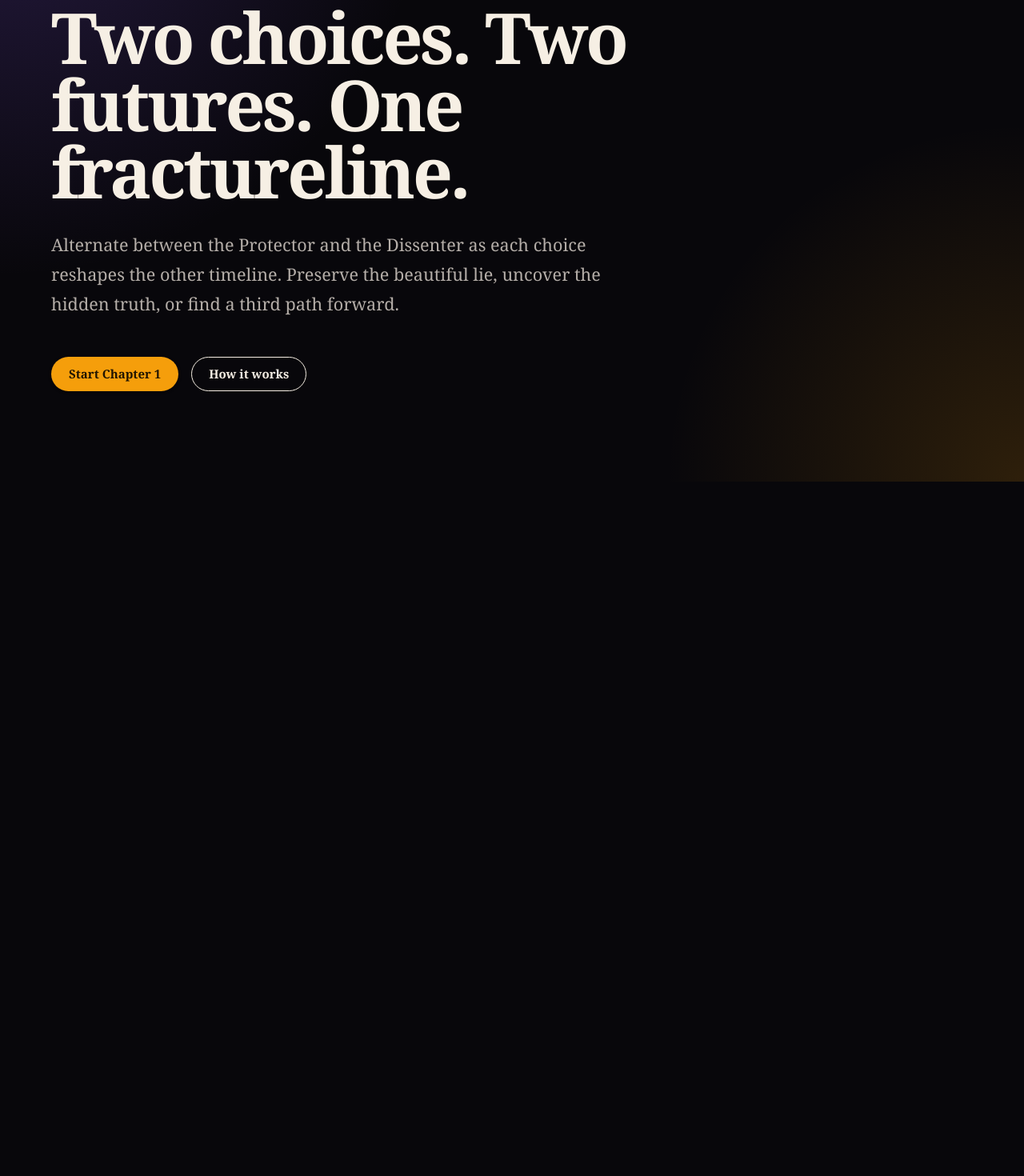
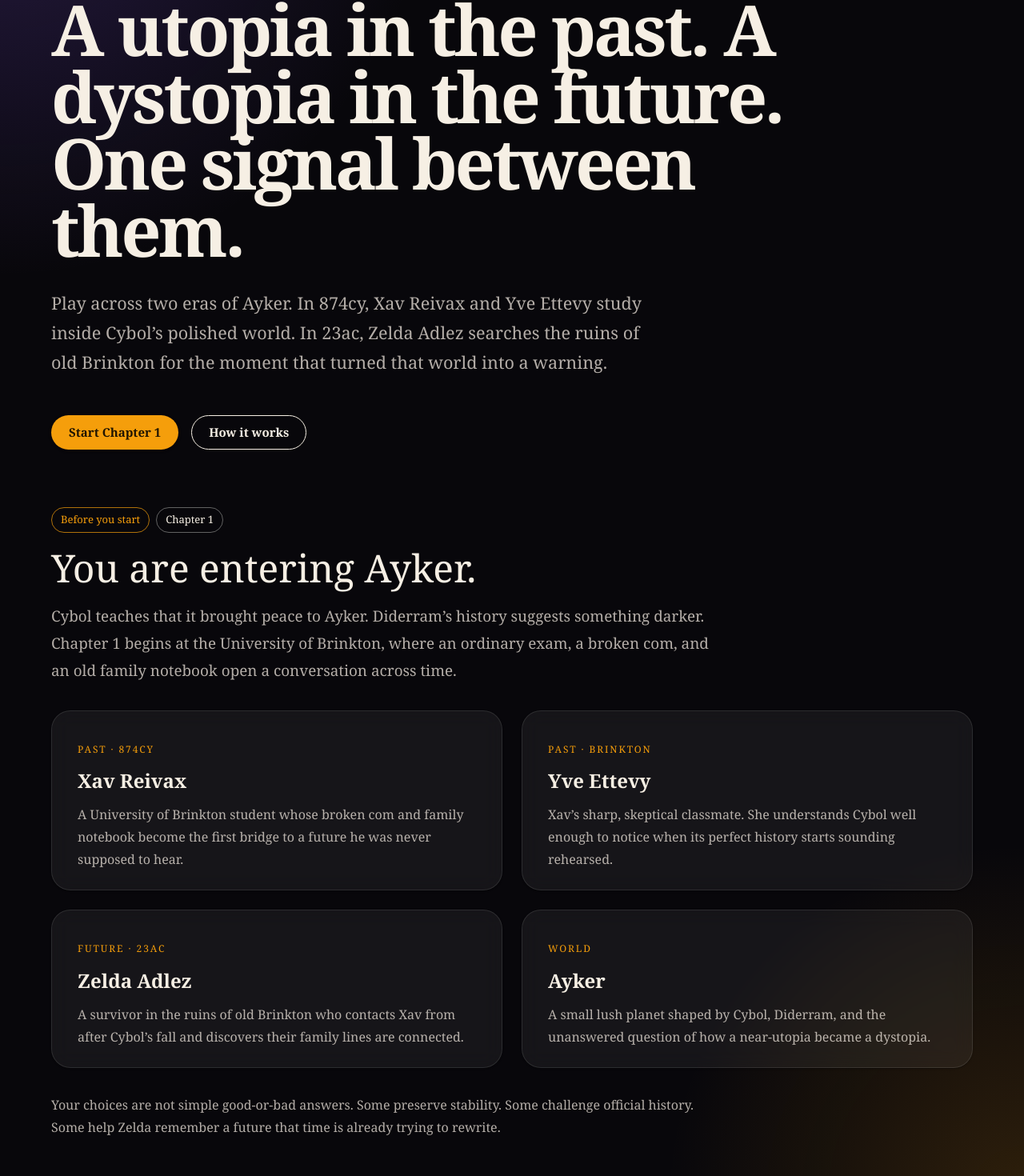
Before and after one commit to maniator/a-fracture-in-time, a Next.js app in the folder apps/web/: page / in a window 1280 px wide. Shown: the part 198-1668 px from the top of the page at 80% size. Before the commit the page ends 800 px from the top, so only its background shows below. Built offline with nearby package versions, Linux system fonts and the light colour scheme.

Commit message:
ui: add Xav and Zelda setup to homepage

```diff
--- a/apps/web/app/page.tsx
+++ b/apps/web/app/page.tsx
@@ -1,27 +1,54 @@
 import Link from 'next/link';
 import Box from '@mui/material/Box';
 import Button from '@mui/material/Button';
+import Card from '@mui/material/Card';
+import CardContent from '@mui/material/CardContent';
+import Chip from '@mui/material/Chip';
 import Container from '@mui/material/Container';
+import Grid from '@mui/material/Grid';
 import Stack from '@mui/material/Stack';
 import Typography from '@mui/material/Typography';
 import { SiteNav } from '@/components/site-nav';
 import { PwaRegister } from '@/components/pwa-register';
+
+const setupCards = [
+  {
+    title: 'Xav Reivax',
+    eyebrow: 'Past · 874cy',
+    body: 'A University of Brinkton student whose broken com and family notebook become the first bridge to a future he was never supposed to hear.',
+  },
+  {
+    title: 'Yve Ettevy',
+    eyebrow: 'Past · Brinkton',
+    body: 'Xav’s sharp, skeptical classmate. She understands Cybol well enough to notice when its perfect history starts sounding rehearsed.',
+  },
+  {
+    title: 'Zelda Adlez',
+    eyebrow: 'Future · 23ac',
+    body: 'A survivor in the ruins of old Brinkton who contacts Xav from after Cybol’s fall and discovers their family lines are connected.',
+  },
+  {
+    title: 'Ayker',
+    eyebrow: 'World',
+    body: 'A small lush planet shaped by Cybol, Diderram, and the unanswered question of how a near-utopia became a dystopia.',
+  },
+];
 
 export default function HomePage() {
   return (
     <Box component="main" sx={{ minHeight: '100vh', color: 'text.primary' }}>
       <PwaRegister />
       <SiteNav />
-      <Container maxWidth="lg" sx={{ minHeight: 'calc(100vh - 88px)', display: 'flex', alignItems: 'center', py: 10 }}>
-        <Box sx={{ maxWidth: 900 }}>
+      <Container maxWidth="lg" sx={{ py: 10 }}>
+        <Box sx={{ maxWidth: 940 }}>
           <Typography variant="overline" color="secondary" sx={{ letterSpacing: '0.35em' }}>
             Dual timeline narrative game
           </Typography>
           <Typography component="h1" variant="h1" sx={{ mt: 2, fontSize: { xs: '3rem', md: '5.5rem' }, lineHeight: 0.95 }}>
-            Two choices. Two futures. One fractureline.
+            A utopia in the past. A dystopia in the future. One signal between them.
           </Typography>
-          <Typography sx={{ mt: 4, maxWidth: 720, color: 'text.secondary', fontSize: { xs: '1.125rem', md: '1.35rem' }, lineHeight: 1.7 }}>
-            Alternate between the Protector and the Dissenter as each choice reshapes the other timeline. Preserve the beautiful lie, uncover the hidden truth, or find a third path forward.
+          <Typography sx={{ mt: 4, maxWidth: 760, color: 'text.secondary', fontSize: { xs: '1.125rem', md: '1.35rem' }, lineHeight: 1.7 }}>
+            Play across two eras of Ayker. In 874cy, Xav Reivax and Yve Ettevy study inside Cybol’s polished world. In 23ac, Zelda Adlez searches the ruins of old Brinkton for the moment that turned that world into a warning.
           </Typography>
           <Stack direction={{ xs: 'column', sm: 'row' }} spacing={2} sx={{ mt: 6 }}>
             <Button component={Link} href="/play" prefetch={false} color="secondary" variant="contained" size="large">
@@ -32,6 +59,41 @@ export default function HomePage() {
             </Button>
           </Stack>
         </Box>
+
+        <Box component="section" aria-labelledby="before-you-start-title" sx={{ mt: 9 }}>
+          <Stack direction="row" spacing={1} sx={{ mb: 2, flexWrap: 'wrap' }}>
+            <Chip label="Before you start" color="secondary" variant="outlined" />
+            <Chip label="Chapter 1" variant="outlined" />
+          </Stack>
+          <Typography id="before-you-start-title" component="h2" variant="h3" sx={{ fontSize: { xs: '2rem', md: '3rem' } }}>
+            You are entering Ayker.
+          </Typography>
+          <Typography sx={{ mt: 2, maxWidth: 840, color: 'text.secondary', fontSize: { xs: '1.05rem', md: '1.18rem' }, lineHeight: 1.8 }}>
+            Cybol teaches that it brought peace to Ayker. Diderram’s history suggests something darker. Chapter 1 begins at the University of Brinkton, where an ordinary exam, a broken com, and an old family notebook open a conversation across time.
+          </Typography>
+          <Grid container spacing={3} sx={{ mt: 4 }}>
+            {setupCards.map((card) => (
+              <Grid key={card.title} size={{ xs: 12, md: 6 }}>
+                <Card sx={{ height: '100%' }}>
+                  <CardContent sx={{ p: 4 }}>
+                    <Typography variant="overline" color="secondary" sx={{ letterSpacing: '0.16em' }}>
+                      {card.eyebrow}
+                    </Typography>
+                    <Typography component="h3" variant="h5" sx={{ mt: 1, fontWeight: 800 }}>
+                      {card.title}
+                    </Typography>
+                    <Typography sx={{ mt: 1.5, color: 'text.secondary', lineHeight: 1.75 }}>
+                      {card.body}
+                    </Typography>
+                  </CardContent>
+                </Card>
+              </Grid>
+            ))}
+          </Grid>
+          <Typography sx={{ mt: 4, maxWidth: 820, color: 'text.secondary', lineHeight: 1.75 }}>
+            Your choices are not simple good-or-bad answers. Some preserve stability. Some challenge official history. Some help Zelda remember a future that time is already trying to rewrite.
+          </Typography>
+        </Box>
       </Container>
     </Box>
   );
```
